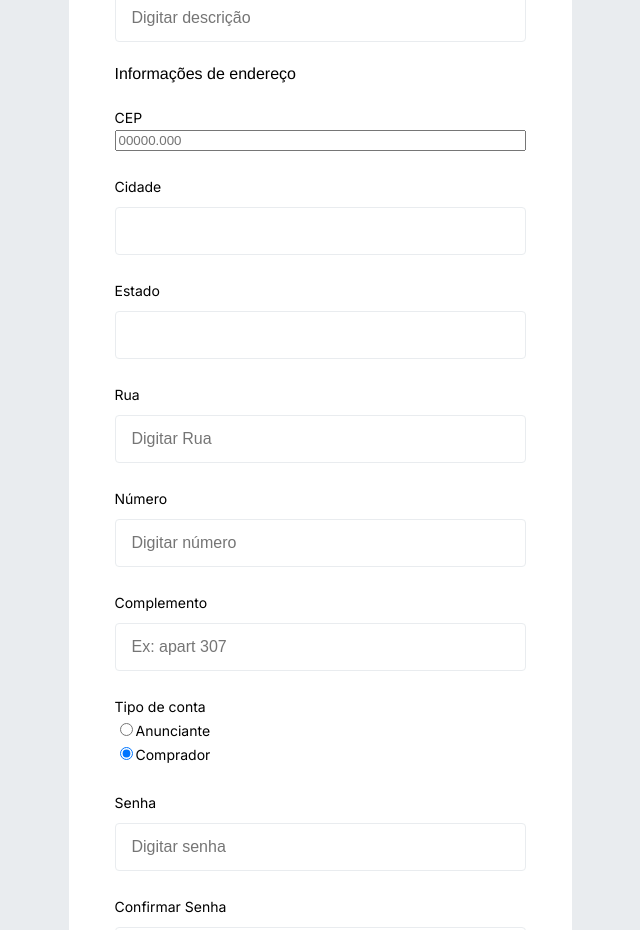
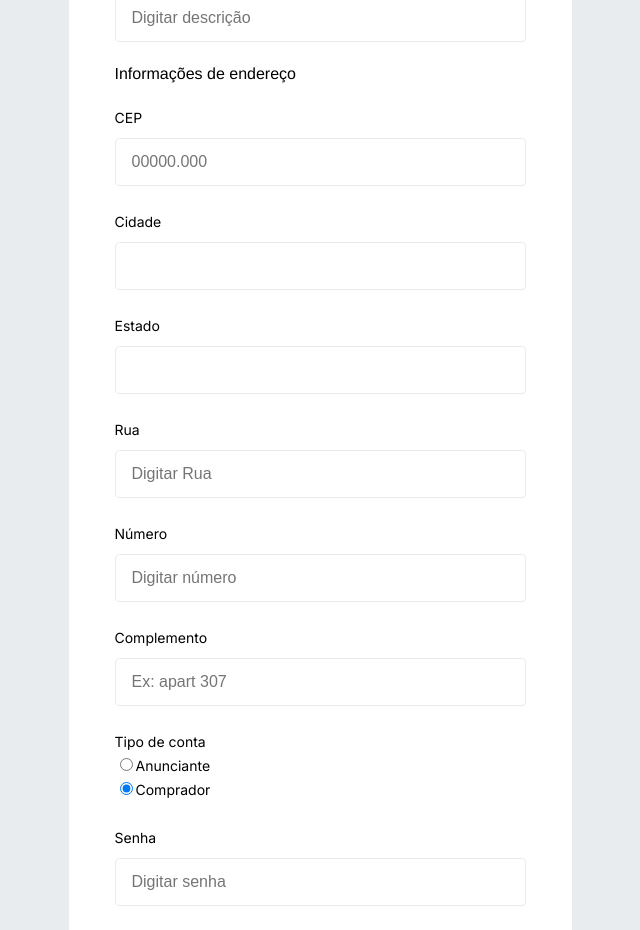
Before and after one commit to Vehicle-E-commerce/vehicle_ecommerce_client, a React (Vite) app: page /register in a window 1280 px wide. Shown: the part 840-1770 px from the top of the page, without its empty margins (320-960 px from the left). Built offline with nearby package versions, Linux system fonts and the light colour scheme; no server answers.

Commit message:
:bug: updating register

```diff
--- a/src/components/Register /index.tsx
+++ b/src/components/Register /index.tsx
@@ -88,7 +88,7 @@ export const UserRegister = () => {
         <h3>Informações de endereço</h3>
         <DivInp>
           <Label htmlFor="cep">CEP</Label>
-          <input
+          <Input
             id="cep"
             type="number"
             placeholder="00000.000"
--- a/src/contexts/announcementContext.tsx
+++ b/src/contexts/announcementContext.tsx
@@ -12,6 +12,7 @@ import { toast } from "react-hot-toast";
 import { NavigateFunction, useNavigate } from "react-router-dom";
 import api from "../services/server";
 import { LoginContext } from "./Login";
+
 
 interface IAnnouncementProviders {
   children: ReactNode | ReactPortal;
```
